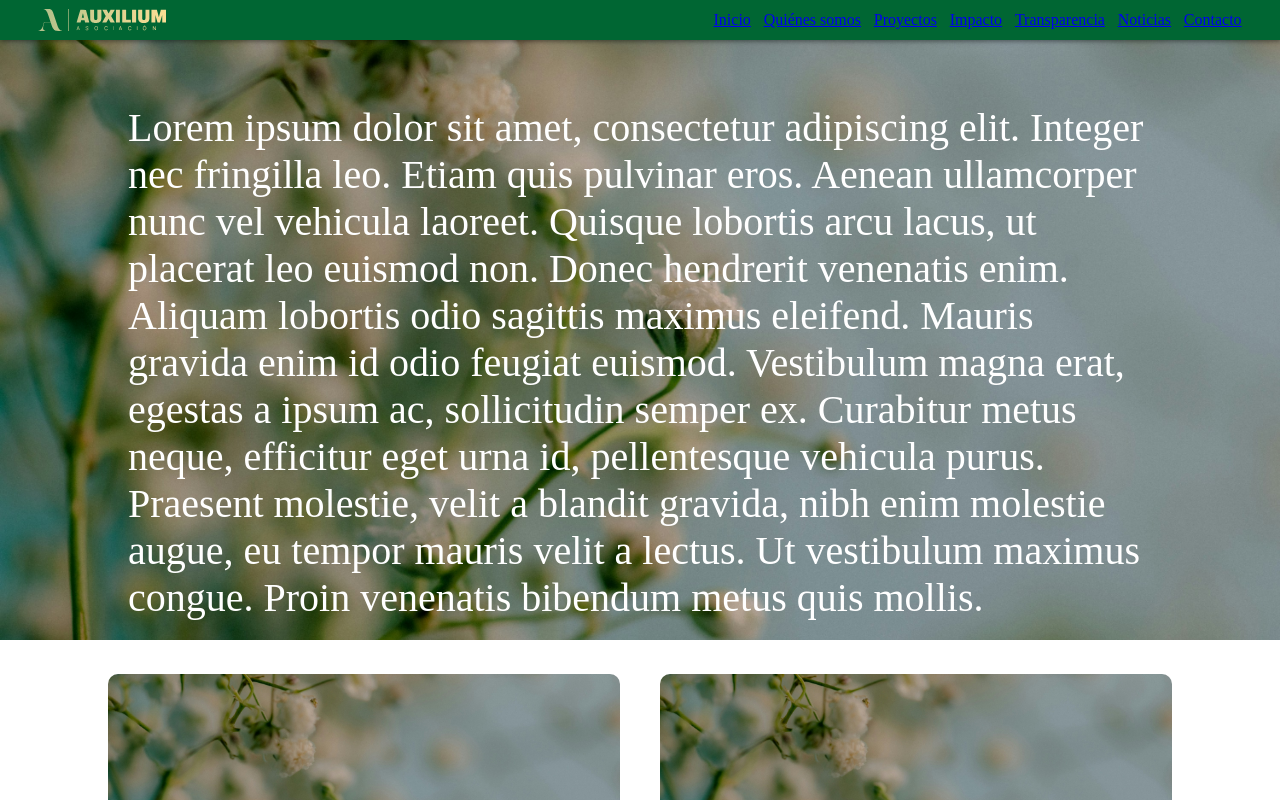
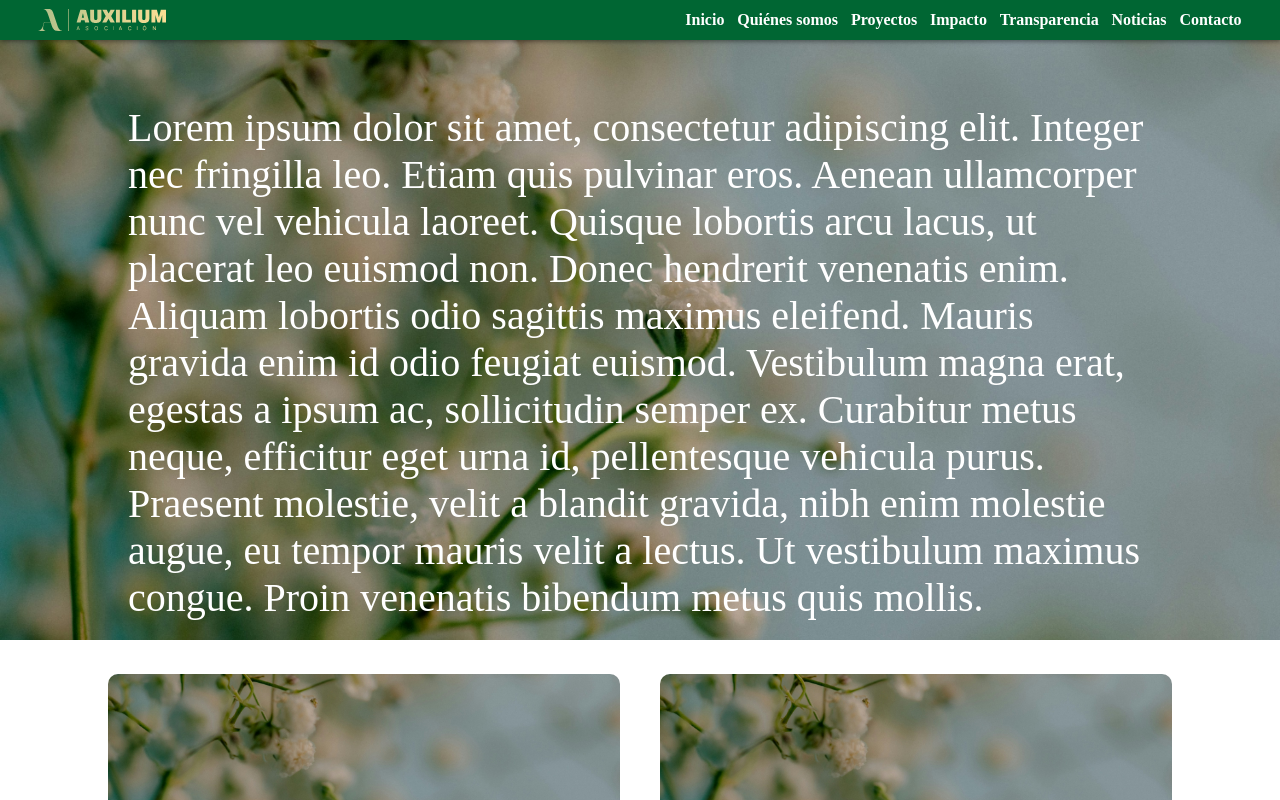
Before and after one commit to Tenvid/AuxiliumFundacionWeb, a React (Vite) app in the folder AuxilliumWeb/frontend/auxilium-web/: page / in a window 1280 px wide. Shown: the top 800 px of the page. Built offline with nearby package versions, Linux system fonts and the light colour scheme.

Commit message:
style: add style to links

```diff
--- a/AuxilliumWeb/frontend/auxilium-web/src/index.css
+++ b/AuxilliumWeb/frontend/auxilium-web/src/index.css
@@ -14,3 +14,9 @@
   margin: 0;
   padding: 0;
 }
+
+a {
+  color: var(--light);
+  text-decoration: none;
+  font-weight: bold;
+}
```
